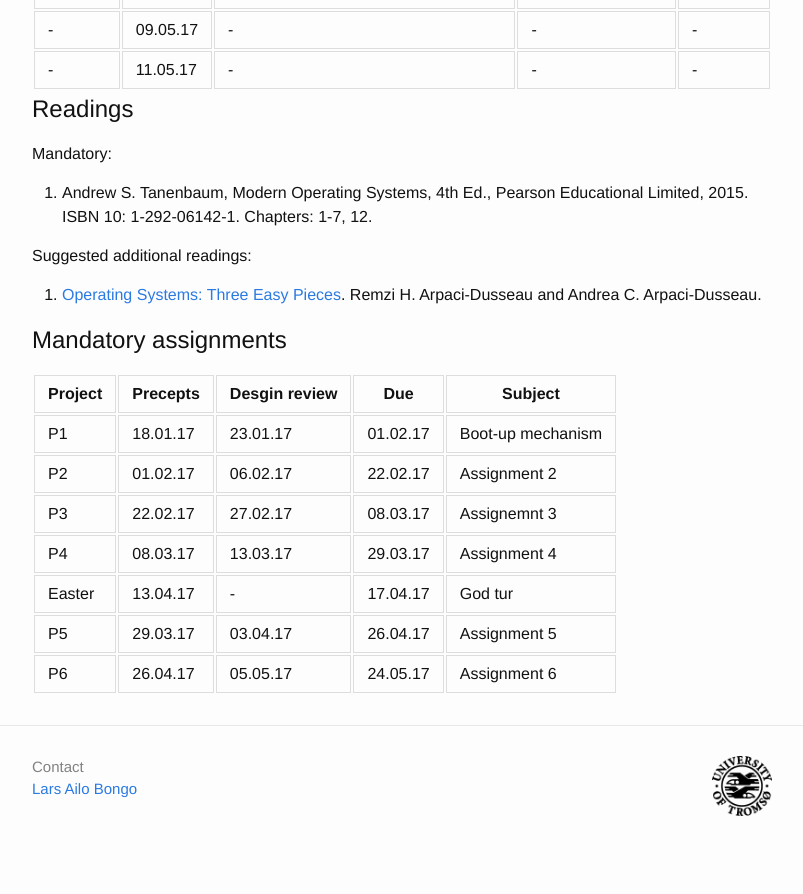
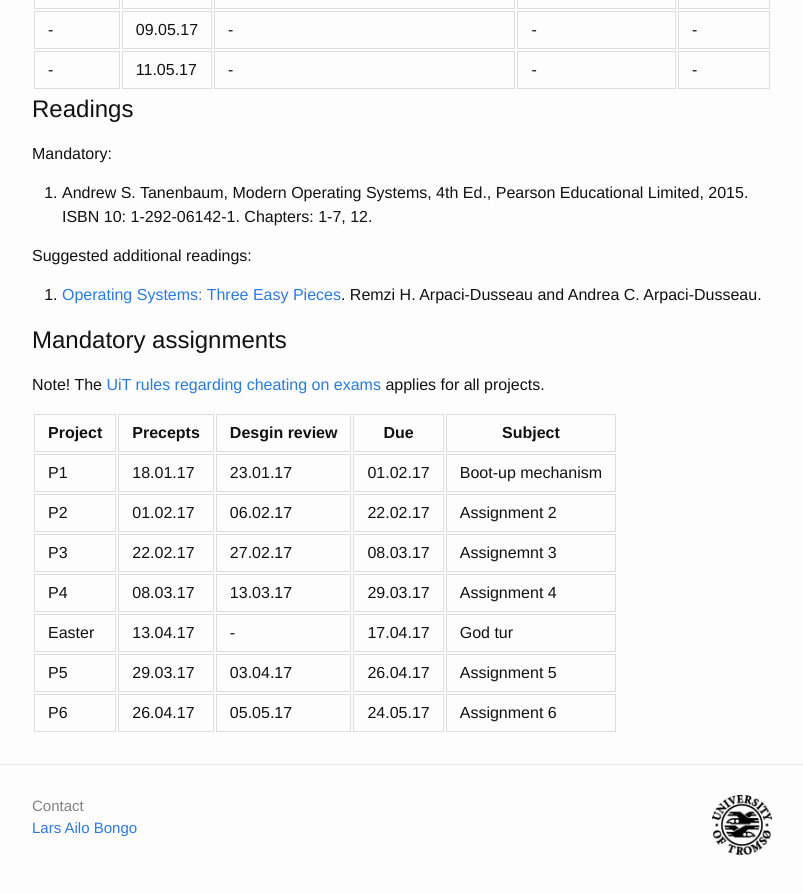
Before and after one commit to uit-inf-2201-s17/uit-inf-2201-s17.github.io, a Jekyll site: the page built from index.md, in a window 1280 px wide and 900 px high, scrolled down 2145 px. Shown: the top 894 px of the window, without its empty margins (238-1041 px from the left). Built offline with Jekyll 4.4.1, drawn with Linux system fonts in a browser that asks for light colours; before the commit the page ends 3006 px from its top, so only the background shows below that.

Commit message:
Added link to Kildebruk, plagiering og fusk på eksamen

```diff
--- a/index.md
+++ b/index.md
@@ -82,6 +82,8 @@ Suggested additional readings:
 
 ## Mandatory assignments
 
+Note! The [UiT rules regarding cheating on exams](https://uit.no/om/enhet/artikkel?p_document_id=473719&p_dimension_id=88138&men=28714) applies for all projects.
+
 | Project |	Precepts | Desgin review | Due | Subject|
 |---------|----------|----------|----------|---------|
 | P1 	  | 18.01.17 | 23.01.17 | 01.02.17 | Boot-up mechanism |
```
